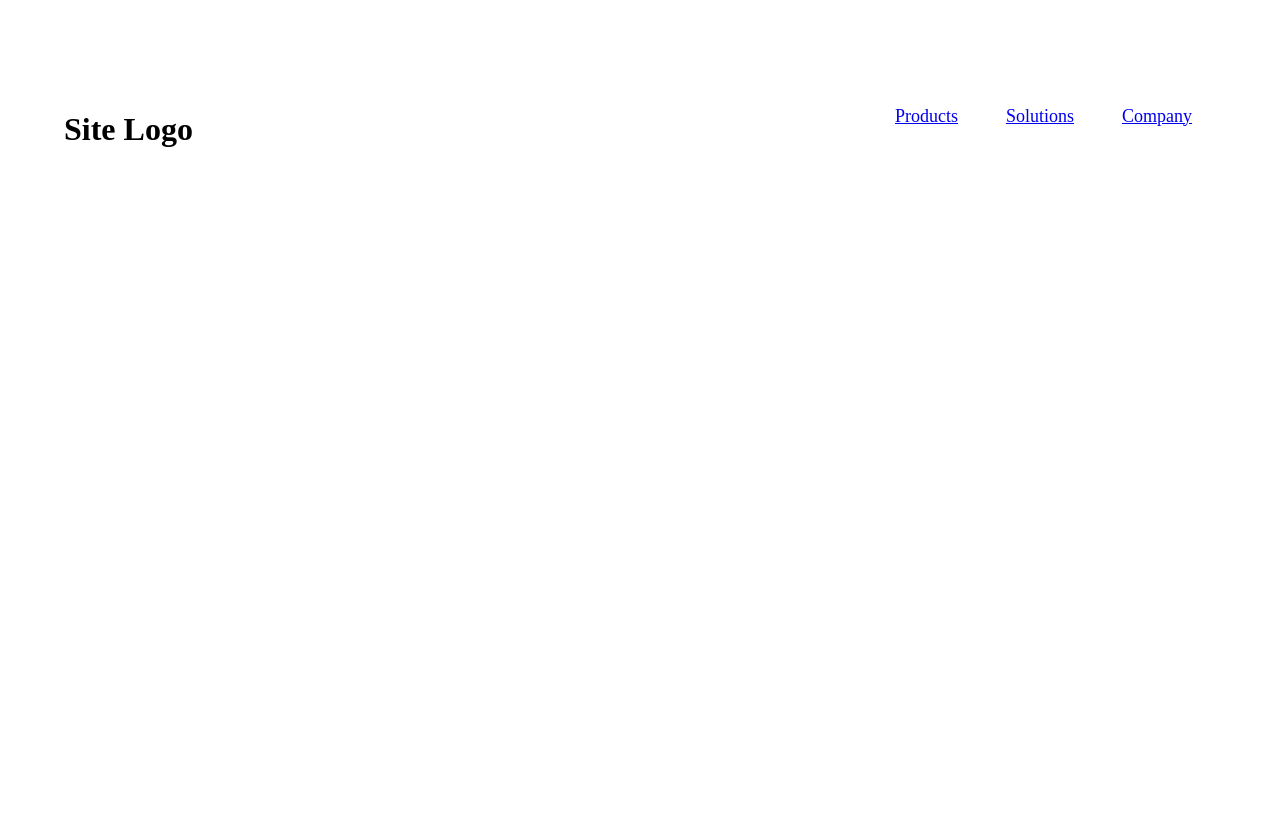
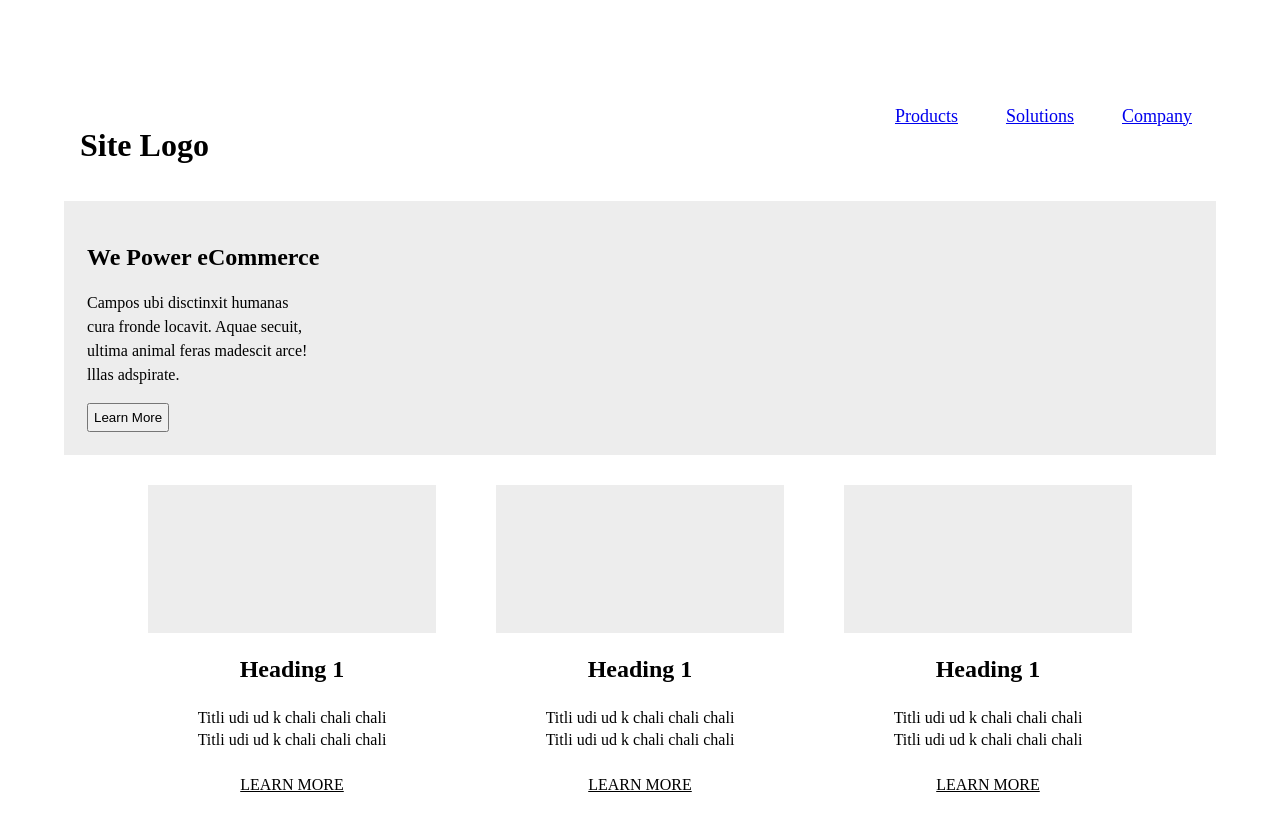
Before and after one commit to saurabhkkanaujia/Template_3_css, a plain HTML site: page src/index.html in a window 1280 px wide. Before the commit the page ends 800 px from the top, so only its background shows below. Drawn offline with Linux system fonts and the light colour scheme.

Commit message:
middle_content

```diff
--- a/src/index.html
+++ b/src/index.html
@@ -1,5 +1,6 @@
 <!DOCTYPE html>
 <html lang="en">
+
 <head>
     <meta charset="UTF-8">
     <meta http-equiv="X-UA-Compatible" content="IE=edge">
@@ -7,6 +8,7 @@
     <link rel="stylesheet" href="styles.css">
     <title>Template 2</title>
 </head>
+
 <body>
     <div id="wrapper">
         <div id="header">
@@ -21,11 +23,50 @@
         </div>
 
         <div class="" id="main">
-            <div class="" id="content"></div>
+            <div class="" id="content">
+                <div class="div_box">
+                    <div class="width_33">
+                        <h2>We Power eCommerce</h2>
+                        <p id="paraHt">Campos ubi disctinxit humanas <br> cura fronde locavit. Aquae secuit, <br> ultima animal feras madescit arce! <br> lllas adspirate.</p>
+                        <button id="learn_more_btn">Learn More</button>
+                    </div>
+                </div>
+
+                <div class="flex_box">
+                    <div class="card">
+                        <div class="inner_card"></div>
+                        <h2><b>Heading 1</b></h2>
+                        <span>Titli udi ud k chali chali chali</span><br>
+                        <span>Titli udi ud k chali chali chali</span>
+                        <br><br>
+                        <a class="a_font" href="#">LEARN MORE</a>
+                    </div>
+                    <div class="card">
+                        <div class="inner_card"></div>
+                        <h2><b>Heading 1</b></h2>
+                        <span>Titli udi ud k chali chali chali</span><br>
+                        <span>Titli udi ud k chali chali chali</span>
+                        <br><br>
+                        <a class="a_font" href="#">LEARN MORE</a>
+                    </div>
+                    <div class="card">
+                        <div class="inner_card"></div>
+                        <h2><b>Heading 1</b></h2>
+                        <span>Titli udi ud k chali chali chali</span><br>
+                        <span>Titli udi ud k chali chali chali</span>
+                        <br><br>
+                        <a class="a_font" href="#">LEARN MORE</a>
+                    </div>
+                </div>
+
+
+            </div>
+
             <div class="" id="sidebar"></div>
         </div>
 
         <div class="" id="footer"></div>
     </div>
 </body>
+
 </html>
--- a/src/styles.css
+++ b/src/styles.css
@@ -16,3 +16,47 @@ body{
 #header{
     overflow: hidden;
 }
+h1{
+    padding: 16px;
+}
+.div_box{
+    background-color: #d3d3d367;
+    padding: 2%;
+}
+.width_33{
+    width: 33%;
+}
+#paraHt{
+    line-height: 1.5;
+}
+#learn_more_btn{
+    padding: 5px;
+}
+.card{
+    float: left;
+    width: 25%;
+    display: flex;
+    flex-wrap: nowrap;
+    margin: 30px;
+    display: block;
+    text-align: center;
+    line-height: 1.4;
+}
+#content{
+    margin: auto;
+}
+.card_box{
+    padding: 100px;
+    background-color: ;
+}
+.inner_card{
+    background-color: #d3d3d367;
+    padding: 78px 148px 70px 50px;
+}
+.flex_box{
+    display: flex;
+    place-content: center;
+}
+.a_font{
+    color: black;
+}
```
